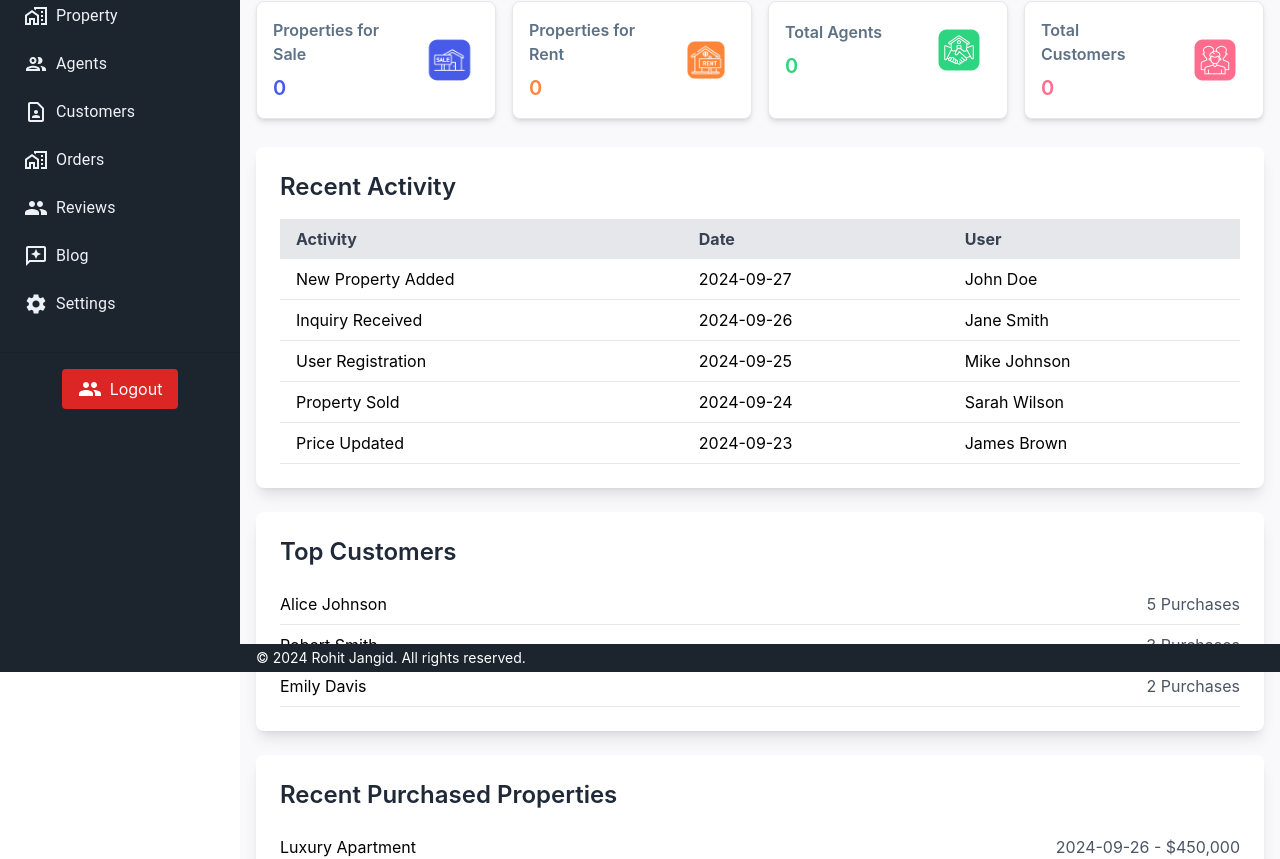
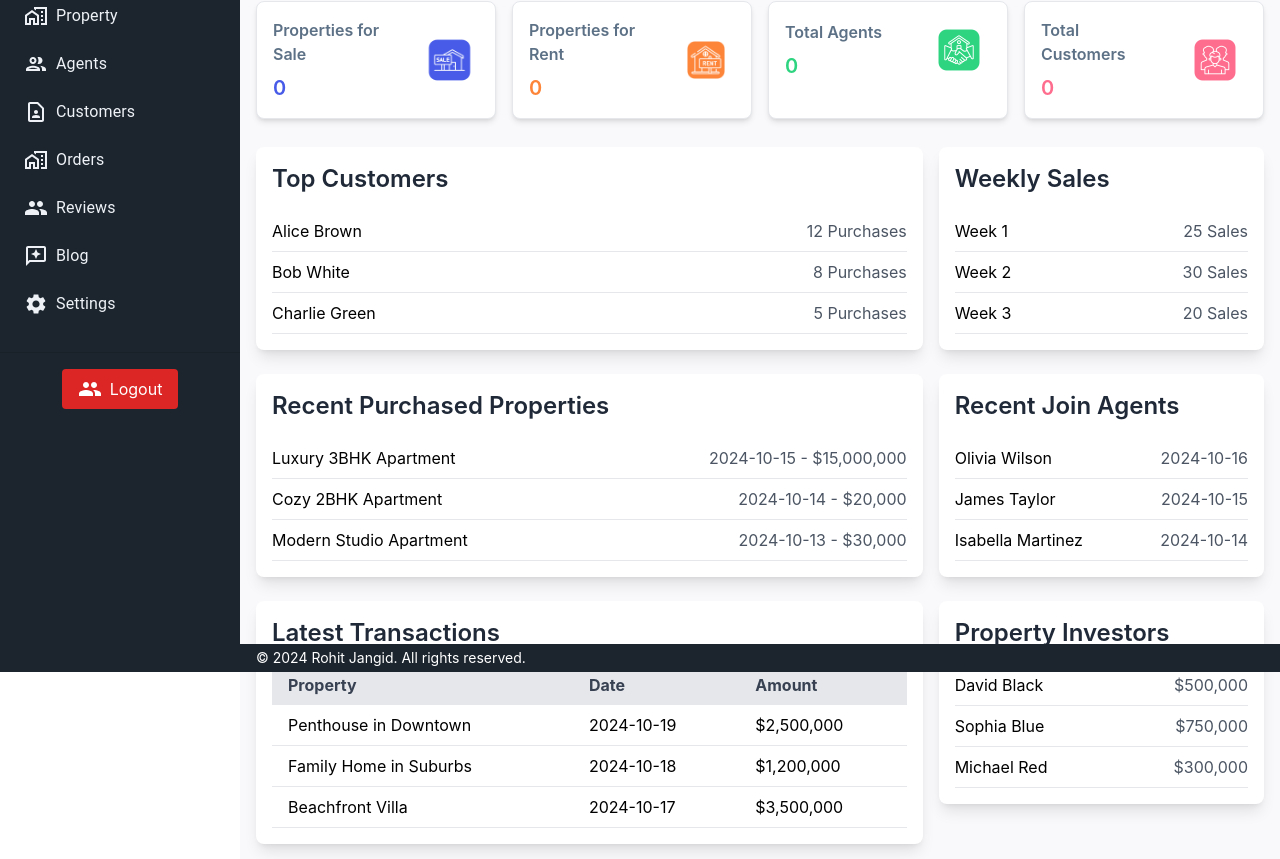
Before and after one commit to Rohitjangid17/sampatti-search-admin, a React (Create React App) app: page /dashboard in a window 1280 px wide. Shown: the part 128-987 px from the top of the page. Built offline with nearby package versions, Linux system fonts and the light colour scheme; no server answers; sample sign-in values are in the browser's storage; a web font is replaced by a local one.

Commit message:
dashboard design changes

```diff
--- a/src/modules/admin/dashboard/Dashboard.tsx
+++ b/src/modules/admin/dashboard/Dashboard.tsx
@@ -57,46 +57,65 @@ const Dashboard = () => {
             .catch(error => console.error(error.message));
     }
 
-    const recentActivities = [
-        { activity: "New Property Added", date: "2024-09-27", user: "John Doe" },
-        { activity: "Inquiry Received", date: "2024-09-26", user: "Jane Smith" },
-        { activity: "User Registration", date: "2024-09-25", user: "Mike Johnson" },
-        { activity: "Property Sold", date: "2024-09-24", user: "Sarah Wilson" },
-        { activity: "Price Updated", date: "2024-09-23", user: "James Brown" },
-    ];
-
+    // Sample data for each section
     const topCustomers = [
-        { name: "Alice Johnson", purchases: 5 },
-        { name: "Robert Smith", purchases: 3 },
-        { name: "Emily Davis", purchases: 2 },
+        { name: "Alice Brown", purchases: 12 },
+        { name: "Bob White", purchases: 8 },
+        { name: "Charlie Green", purchases: 5 },
     ];
 
     const recentPurchasedProperties = [
-        { name: "Luxury Apartment", date: "2024-09-26", price: "$450,000" },
-        { name: "Family Home", date: "2024-09-25", price: "$320,000" },
+        { name: "Luxury 3BHK Apartment", date: "2024-10-15", price: "$15,000,000" },
+        { name: "Cozy 2BHK Apartment", date: "2024-10-14", price: "$20,000" },
+        { name: "Modern Studio Apartment", date: "2024-10-13", price: "$30,000" },
     ];
 
     const propertyInvestors = [
-        { name: "David Brown", investment: "$500,000" },
-        { name: "Sophia Wilson", investment: "$300,000" },
+        { name: "David Black", investment: "$500,000" },
+        { name: "Sophia Blue", investment: "$750,000" },
+        { name: "Michael Red", investment: "$300,000" },
     ];
 
     const weeklySales = [
-        { week: "Week 1", sales: 10 },
-        { week: "Week 2", sales: 8 },
-        { week: "Week 3", sales: 12 },
-        { week: "Week 4", sales: 15 },
+        { week: "Week 1", sales: 25 },
+        { week: "Week 2", sales: 30 },
+        { week: "Week 3", sales: 20 },
     ];
 
     const latestTransactions = [
-        { id: 1, property: "Ocean View Villa", date: "2024-09-27", amount: "$700,000" },
-        { id: 2, property: "Downtown Condo", date: "2024-09-26", amount: "$350,000" },
+        { id: 1, property: "Penthouse in Downtown", date: "2024-10-19", amount: "$2,500,000" },
+        { id: 2, property: "Family Home in Suburbs", date: "2024-10-18", amount: "$1,200,000" },
+        { id: 3, property: "Beachfront Villa", date: "2024-10-17", amount: "$3,500,000" },
     ];
 
     const recentJoinAgents = [
-        { name: "Mark Taylor", date: "2024-09-24" },
-        { name: "Lucy Green", date: "2024-09-23" },
+        { name: "Olivia Wilson", date: "2024-10-16" },
+        { name: "James Taylor", date: "2024-10-15" },
+        { name: "Isabella Martinez", date: "2024-10-14" },
     ];
+
+    // Chart data for weekly sales
+    const salesData = {
+        labels: weeklySales.map(sale => sale.week),
+        datasets: [
+            {
+                label: 'Weekly Sales',
+                data: weeklySales.map(sale => sale.sales),
+                backgroundColor: 'rgba(75, 192, 192, 0.6)',
+                borderColor: 'rgba(75, 192, 192, 1)',
+                borderWidth: 1,
+            },
+        ],
+    };
+
+    const options = {
+        responsive: true,
+        plugins: {
+            legend: {
+                position: 'top',
+            },
+        },
+    };
 
     return (
         <>
@@ -148,33 +167,12 @@ const Dashboard = () => {
                     </div>
                 </div>
             </div>
-            <div className="p-4 min-h-screen">
 
-                {/* Recent Activity Section */}
-                <div className="bg-white rounded-lg shadow-lg p-6 mb-6">
-                    <h2 className="text-2xl font-semibold text-gray-800 mb-4">Recent Activity</h2>
-                    <table className="min-w-full text-left">
-                        <thead>
-                            <tr className="bg-gray-200">
-                                <th className="px-4 py-2 text-gray-700">Activity</th>
-                                <th className="px-4 py-2 text-gray-700">Date</th>
-                                <th className="px-4 py-2 text-gray-700">User</th>
-                            </tr>
-                        </thead>
-                        <tbody>
-                            {recentActivities.map((activity, index) => (
-                                <tr key={index} className="border-b">
-                                    <td className="px-4 py-2">{activity.activity}</td>
-                                    <td className="px-4 py-2">{activity.date}</td>
-                                    <td className="px-4 py-2">{activity.user}</td>
-                                </tr>
-                            ))}
-                        </tbody>
-                    </table>
-                </div>
-
+            <div className="grid grid-cols-12 gap-4 p-4 min-h-screen">
+                {/* Left Side (70%) */}
+                <div className="col-span-12 sm:col-span-8">
                     {/* Top Customers Section */}
-                <div className="bg-white rounded-lg shadow-lg p-6 mb-6">
+                    <div className="bg-white rounded-lg shadow-lg p-4 mb-6">
                         <h2 className="text-2xl font-semibold text-gray-800 mb-4">Top Customers</h2>
                         <ul>
                             {topCustomers.map((customer, index) => (
@@ -187,7 +185,7 @@ const Dashboard = () => {
                     </div>
 
                     {/* Recent Purchased Properties Section */}
-                <div className="bg-white rounded-lg shadow-lg p-6 mb-6">
+                    <div className="bg-white rounded-lg shadow-lg p-4 mb-6">
                         <h2 className="text-2xl font-semibold text-gray-800 mb-4">Recent Purchased Properties</h2>
                         <ul>
                             {recentPurchasedProperties.map((property, index) => (
@@ -199,34 +197,8 @@ const Dashboard = () => {
                         </ul>
                     </div>
 
-                {/* Property Investors Section */}
-                <div className="bg-white rounded-lg shadow-lg p-6 mb-6">
-                    <h2 className="text-2xl font-semibold text-gray-800 mb-4">Property Investors</h2>
-                    <ul>
-                        {propertyInvestors.map((investor, index) => (
-                            <li key={index} className="flex justify-between border-b py-2">
-                                <span>{investor.name}</span>
-                                <span className="text-gray-600">{investor.investment}</span>
-                            </li>
-                        ))}
-                    </ul>
-                </div>
-
-                {/* Weekly Sales Section */}
-                <div className="bg-white rounded-lg shadow-lg p-6 mb-6">
-                    <h2 className="text-2xl font-semibold text-gray-800 mb-4">Weekly Sales</h2>
-                    <ul>
-                        {weeklySales.map((sale, index) => (
-                            <li key={index} className="flex justify-between border-b py-2">
-                                <span>{sale.week}</span>
-                                <span className="text-gray-600">{sale.sales} Sales</span>
-                            </li>
-                        ))}
-                    </ul>
-                </div>
-
                     {/* Latest Transactions Section */}
-                <div className="bg-white rounded-lg shadow-lg p-6 mb-6">
+                    <div className="bg-white rounded-lg shadow-lg p-4 mb-6">
                         <h2 className="text-2xl font-semibold text-gray-800 mb-4">Latest Transactions</h2>
                         <table className="min-w-full text-left">
                             <thead>
@@ -247,9 +219,25 @@ const Dashboard = () => {
                             </tbody>
                         </table>
                     </div>
+                </div>
+
+                {/* Right Side (30%) */}
+                <div className="col-span-12 sm:col-span-4">
+                    {/* Weekly Sales Section */}
+                    <div className="bg-white rounded-lg shadow-lg p-4 mb-6">
+                        <h2 className="text-2xl font-semibold text-gray-800 mb-4">Weekly Sales</h2>
+                        <ul>
+                            {weeklySales.map((sale, index) => (
+                                <li key={index} className="flex justify-between border-b py-2">
+                                    <span>{sale.week}</span>
+                                    <span className="text-gray-600">{sale.sales} Sales</span>
+                                </li>
+                            ))}
+                        </ul>
+                    </div>
 
                     {/* Recent Join Agents Section */}
-                <div className="bg-white rounded-lg shadow-lg p-6 mb-6">
+                    <div className="bg-white rounded-lg shadow-lg p-4 mb-6">
                         <h2 className="text-2xl font-semibold text-gray-800 mb-4">Recent Join Agents</h2>
                         <ul>
                             {recentJoinAgents.map((agent, index) => (
@@ -260,7 +248,22 @@ const Dashboard = () => {
                             ))}
                         </ul>
                     </div>
+
+                    {/* Property Investors Section */}
+                    <div className="bg-white rounded-lg shadow-lg p-4 mb-6">
+                        <h2 className="text-2xl font-semibold text-gray-800 mb-4">Property Investors</h2>
+                        <ul>
+                            {propertyInvestors.map((investor, index) => (
+                                <li key={index} className="flex justify-between border-b py-2">
+                                    <span>{investor.name}</span>
+                                    <span className="text-gray-600">{investor.investment}</span>
+                                </li>
+                            ))}
+                        </ul>
                     </div>
+                </div>
+            </div>
+
 
             <Loader isVisible={isLoader} />
         </>
```
Lines whose indentation alone changed are shown as unchanged.
